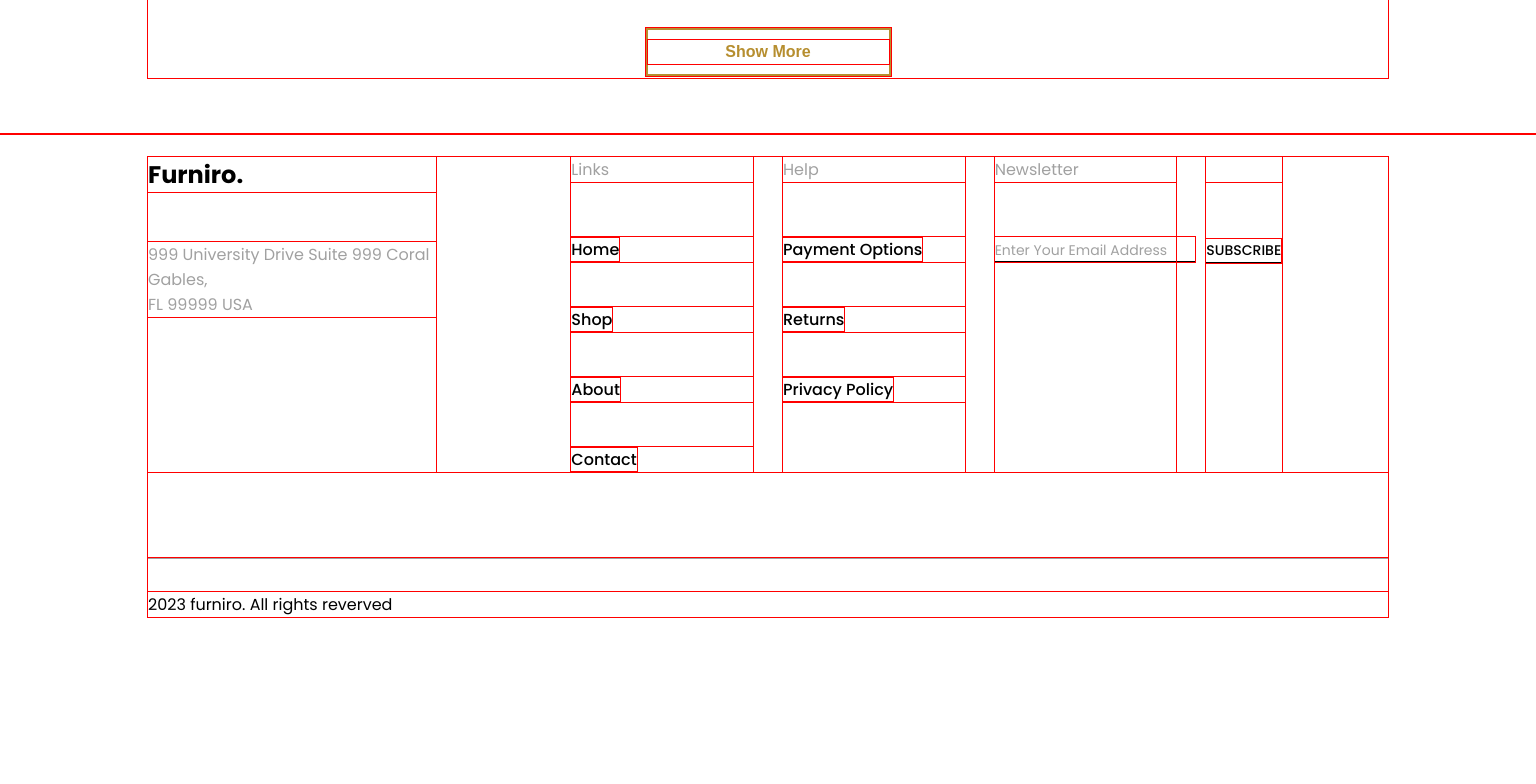
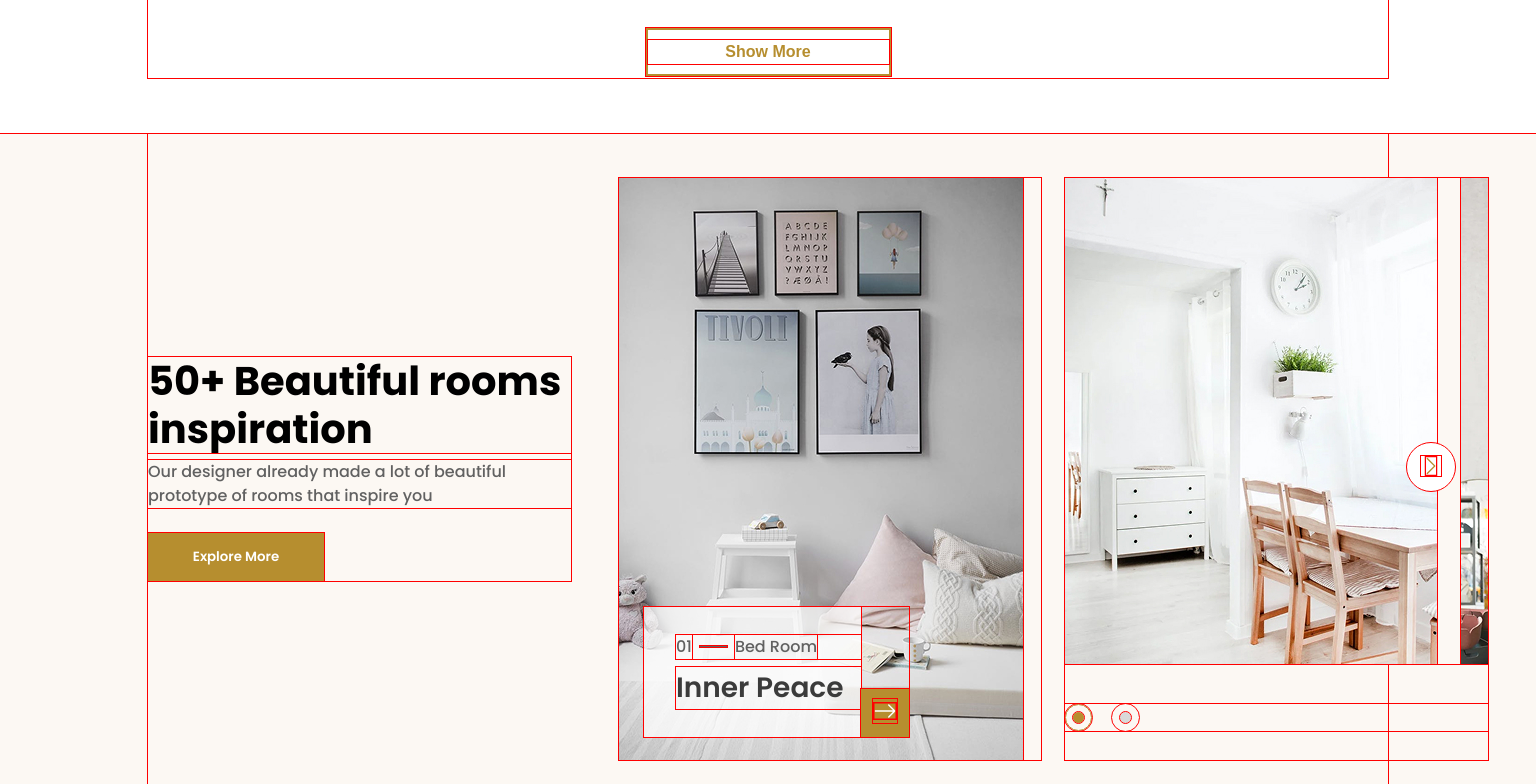
Before and after one commit to Hannalysis/furniture-site-implementation, a React (Vite) app: page / in a window 1536 px wide. Shown: the part 2620-3404 px from the top of the page. Before the commit the page ends 3259 px from the top, so only its background shows below. Built offline with nearby package versions, Linux system fonts and the light colour scheme.

Commit message:
styling: Added smaller desktop responsive breakpoints
3 columns, into 2 rows: A header w/ button, and
the image & carousel as the second row.

```diff
--- a/src/pages/Home/Home.tsx
+++ b/src/pages/Home/Home.tsx
@@ -1,7 +1,7 @@
 import { Banner } from "./Banner/Banner"
 import { BrowseTheRange } from "./BrowseTheRange/BrowseTheRange";
 import { OurProducts } from "./OurProducts/OurProducts";
-// import { Inspirations } from "./Inspirations/Inspirations"
+import { Inspirations } from "./Inspirations/Inspirations"
 // import { HashtagShare } from "./HashtagShare/HashtagShare";
 
 export const Home = () => (
@@ -9,7 +9,7 @@ export const Home = () => (
     <Banner />
     <BrowseTheRange />
     <OurProducts />
-    {/* <Inspirations />
-    <HashtagShare /> */}
+    <Inspirations />
+    {/* <HashtagShare /> */}
   </>
 );
--- a/src/pages/Home/Inspirations/Inspirations.module.css
+++ b/src/pages/Home/Inspirations/Inspirations.module.css
@@ -8,16 +8,18 @@
 }
 
 .inspirationsContainer {
-    height: 670px;
+    height: auto;
     display: flex;
     align-items: center;
     gap: 24px;
+    flex-wrap: wrap;
 }
 
 .inspirationsHeaderContainer {
-    height: 224px;
     display: flex;
     flex-direction: column;
+    flex: 1 1 100%;
+    align-items: center;
 }
 
 .inspirationsHeaderContainer h2 {
@@ -26,6 +28,7 @@
 
 .inspirationsHeaderContainer h6 {
    color: var(--header-inline-colour);
+   margin-bottom: 1%;
 }
 
 .buttonExploreMore {
@@ -36,7 +39,7 @@
     width: 176px;
     height: 48px;
     border: none;
-    align-self: flex-start;
+    align-self: center;
     margin-top: auto;
 }
 
@@ -124,4 +127,40 @@
         width: 422px;
     }
 
+    .inspirationsContainer > *:nth-child(3) {
+        margin-left: auto;
+        margin-right: 0;
+    }
+
 }
+
+@media (min-width: 1440px) {
+
+    .inspirationsHeaderContainer {
+        height: 224px;
+    }
+
+    .inspirationsHeaderContainer h6 {
+        color: var(--header-inline-colour);
+        margin-bottom: 0%;
+    }
+
+    .inspirationsContainer {
+        height: 670px;
+    }
+
+    .buttonExploreMore {
+        align-self: flex-start;
+    }
+
+    .inspirationsContainer > *:nth-child(1),
+    .inspirationsContainer > *:nth-child(2),
+    .inspirationsContainer > *:nth-child(3) {
+        flex: 1 1 calc(33%);
+    }
+
+    .inspirationsContainer > *:nth-child(3) {
+        margin-right: -100px;
+    }
+
+}
```
